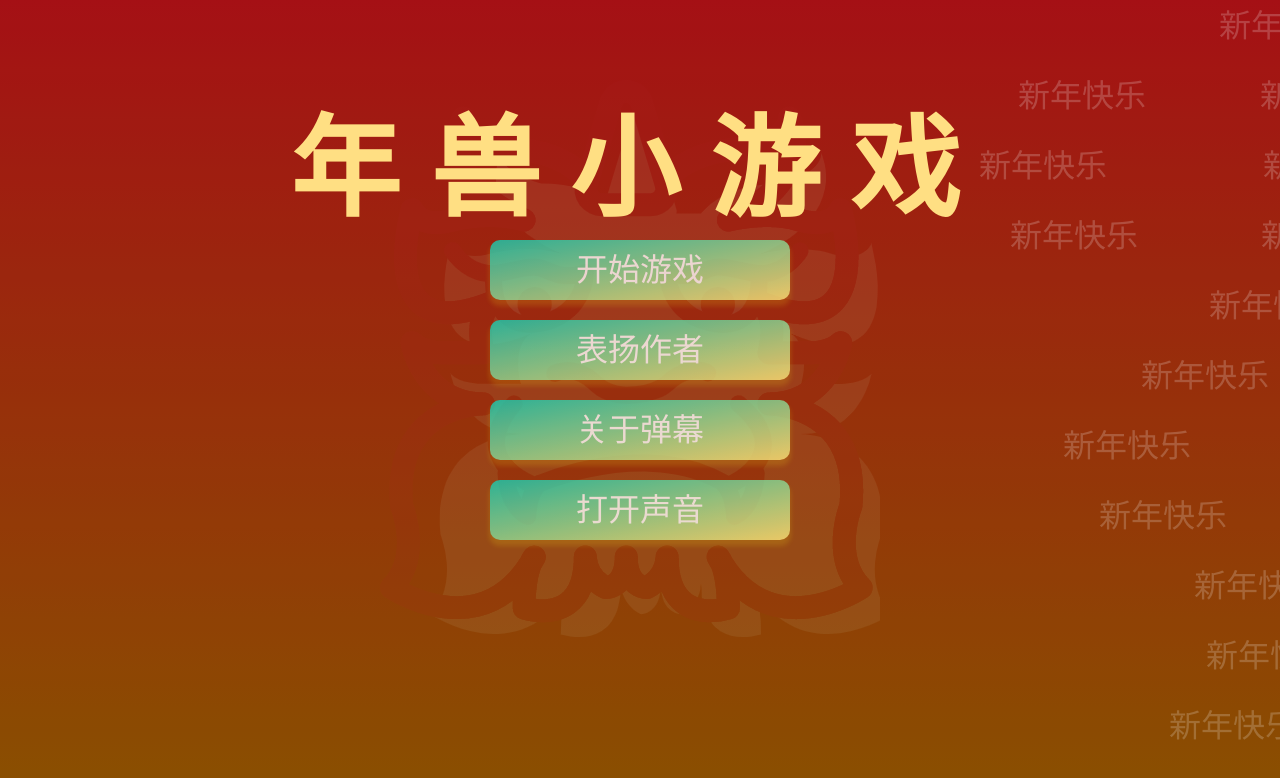
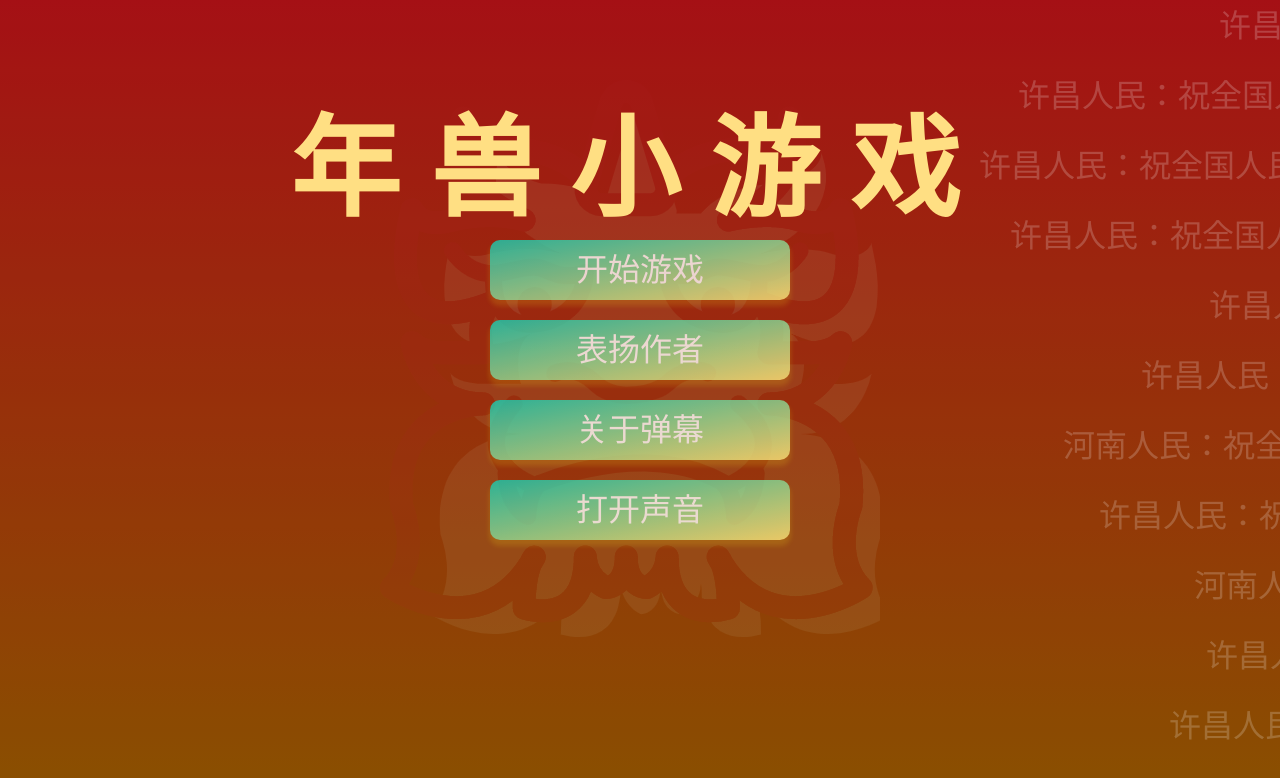
Before and after one commit to heyongsheng/new-year-game, a Vue app: page / in a window 1280 px wide. Shown: the top 778 px of the page. Built offline with nearby package versions, Linux system fonts and the light colour scheme; the HTML template or start-up script is replaced by a standard one.

Commit message:
优化弹幕组件，实现随机从弹幕库取弹幕

```diff
--- a/src/assets/data/blessing.json
+++ b/src/assets/data/blessing.json
@@ -1,6 +1,10 @@
 [
   {
-    "name": "Celestial",
-    "value": "celestial"
+    "name": "许昌人民",
+    "value": "祝全国人民新春快乐，万事如意"
+  },
+  {
+    "name": "河南人民",
+    "value": "祝全国华人新年快乐"
   }
 ]
--- a/src/components/bullet-chat.vue
+++ b/src/components/bullet-chat.vue
@@ -3,7 +3,7 @@
  * @Date: 2022-01-07 12:21:38
  * @email: 1378431028@qq.com
  * @LastEditors: 贺永胜
- * @LastEditTime: 2022-01-07 16:08:10
+ * @LastEditTime: 2022-01-07 18:09:09
  * @Descripttion: 弹幕组件
 -->
 <template>
@@ -16,6 +16,7 @@ export default {
   name: 'bullet-chat',
   data () {
     return {
+      blessingData: require('../assets/data/blessing.json'),
       bulletHeight: 70, // 弹幕高度
       ballistic: 0, // 弹道数量
       bulletSpeed: 1, // 弹幕速度
@@ -65,7 +66,11 @@ export default {
       bullet.style.top = index * this.bulletHeight + 'px'
       bullet.createNext = false // 是否已创建下一个弹幕
       bullet.nextSpace = Math.random() * (this.bulletInterval[1] - this.bulletInterval[0]) + this.bulletInterval[0] // 下一个弹幕间隔
-      bullet.innerText = "新年快乐"
+      // 从弹幕库随机取弹幕
+      let dataLength = this.blessingData.length
+      let randomIndex = Math.floor(Math.random() * dataLength)
+      let blessing = this.blessingData[randomIndex]
+      bullet.innerText = blessing.name + "：" + blessing.value
       this.$refs.bulletChat.appendChild(bullet)
 
       // 弹幕移动
--- a/src/components/game.vue
+++ b/src/components/game.vue
@@ -3,7 +3,7 @@
  * @Date: 2022-01-04 21:39:58
  * @email: 1378431028@qq.com
  * @LastEditors: 贺永胜
- * @LastEditTime: 2022-01-07 16:12:47
+ * @LastEditTime: 2022-01-07 18:07:06
  * @Descripttion: 游戏组件
 -->
 <template>
```
